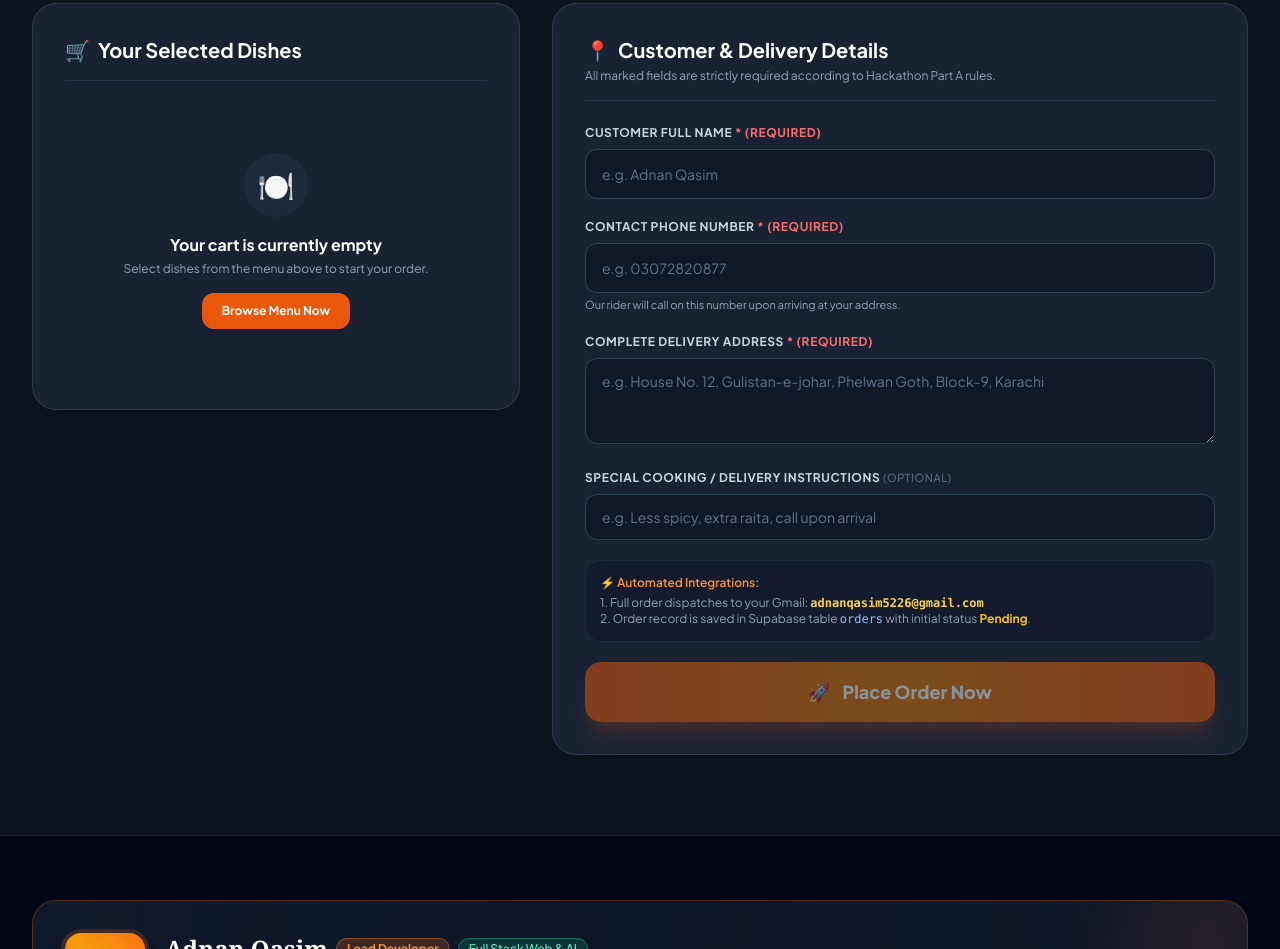
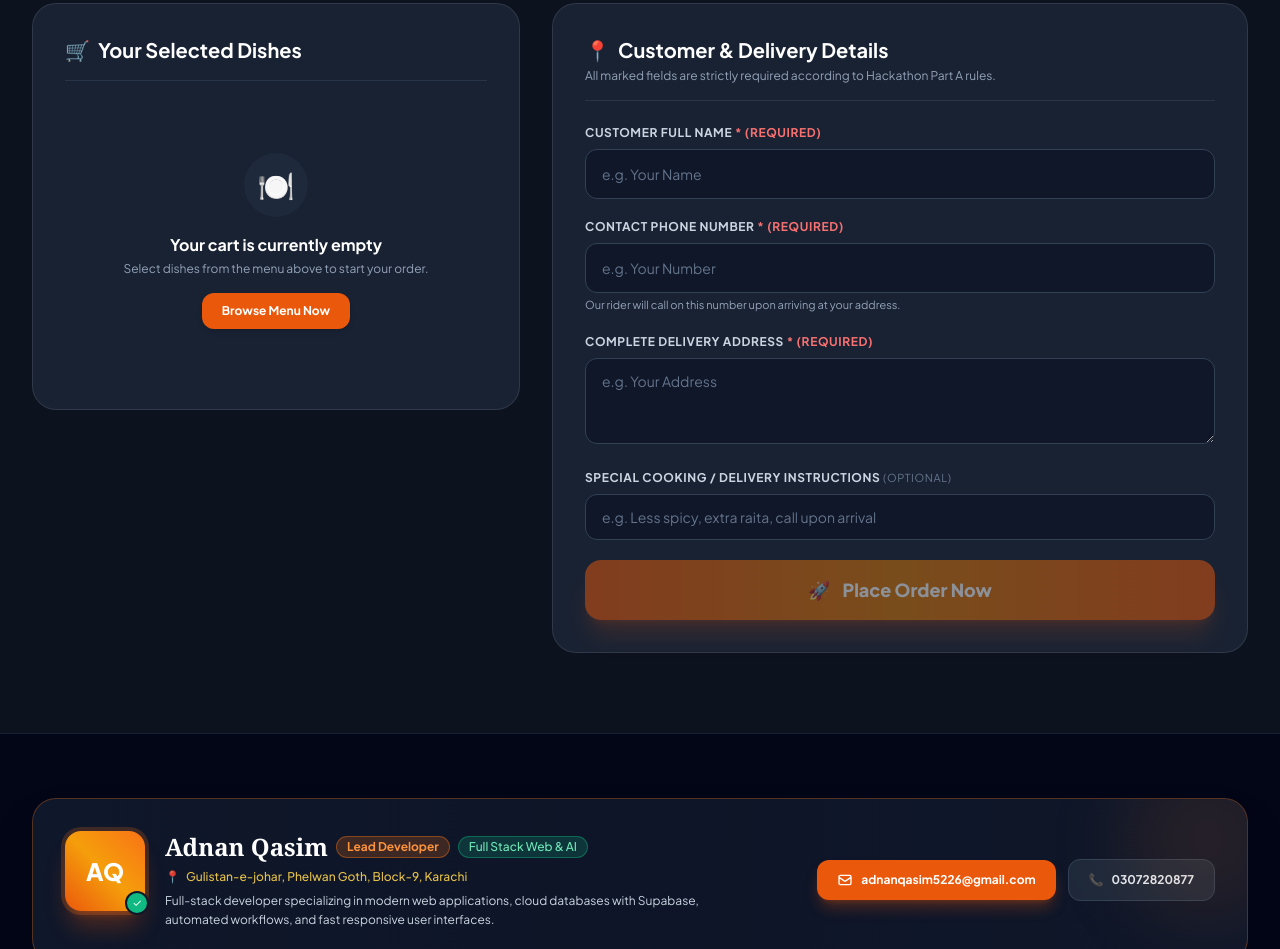
Before and after one commit to adnanqasim5226-max/zaiqa-lounge-restaurant, a website: page index.html in a window 1280 px wide. Shown: the part 2427-3376 px from the top of the page. Drawn offline with nearby package versions, Linux system fonts and the light colour scheme; a web font is replaced by a local one.

Commit message:
fix: update placeholders to Your Name, Your Number, Your Address and remove integration info display from order form

```diff
--- a/index.html
+++ b/index.html
@@ -359,7 +359,7 @@
                   name="customer_name"
                   required
                   minlength="2"
-                  placeholder="e.g. Adnan Qasim"
+                  placeholder="e.g. Your Name"
                   class="w-full px-4 py-3.5 rounded-xl bg-slate-900/90 border border-slate-700 focus:border-orange-500 focus:ring-2 focus:ring-orange-500/20 text-white placeholder-slate-500 text-sm transition-all outline-none"
                 />
               </div>
@@ -376,7 +376,7 @@
                   id="customer-phone"
                   name="customer_phone"
                   required
-                  placeholder="e.g. 03072820877"
+                  placeholder="e.g. Your Number"
                   class="w-full px-4 py-3.5 rounded-xl bg-slate-900/90 border border-slate-700 focus:border-orange-500 focus:ring-2 focus:ring-orange-500/20 text-white placeholder-slate-500 text-sm transition-all outline-none"
                 />
               </div>
@@ -394,7 +394,7 @@
                   name="customer_address"
                   rows="3"
                   required
-                  placeholder="e.g. House No. 12, Gulistan-e-johar, Phelwan Goth, Block-9, Karachi"
+                  placeholder="e.g. Your Address"
                   class="w-full px-4 py-3 rounded-xl bg-slate-900/90 border border-slate-700 focus:border-orange-500 focus:ring-2 focus:ring-orange-500/20 text-white placeholder-slate-500 text-sm transition-all outline-none"
                 ></textarea>
               </div>
@@ -412,17 +412,6 @@
                 placeholder="e.g. Less spicy, extra raita, call upon arrival"
                 class="w-full px-4 py-3 rounded-xl bg-slate-900/90 border border-slate-700 focus:border-orange-500 focus:ring-2 focus:ring-orange-500/20 text-white placeholder-slate-500 text-sm transition-all outline-none"
               />
-            </div>
-
-            <!-- Target Notification Preview -->
-            <div class="p-3.5 rounded-2xl bg-slate-900/60 border border-slate-800 text-xs text-slate-300 space-y-1">
-              <div class="flex items-center gap-2 text-orange-400 font-semibold">
-                <span>⚡ Automated Integrations:</span>
-              </div>
-              <div class="text-[12px] text-slate-400">
-                1. Full order dispatches to your Gmail: <span class="text-amber-300 font-mono font-bold">adnanqasim5226@gmail.com</span><br/>
-                2. Order record is saved in Supabase table <code class="text-blue-300">orders</code> with initial status <span class="text-amber-400 font-bold">Pending</span>.
-              </div>
             </div>
 
             <!-- Submit Button (Part A Requirement 2: Clicks Place order) -->
```
